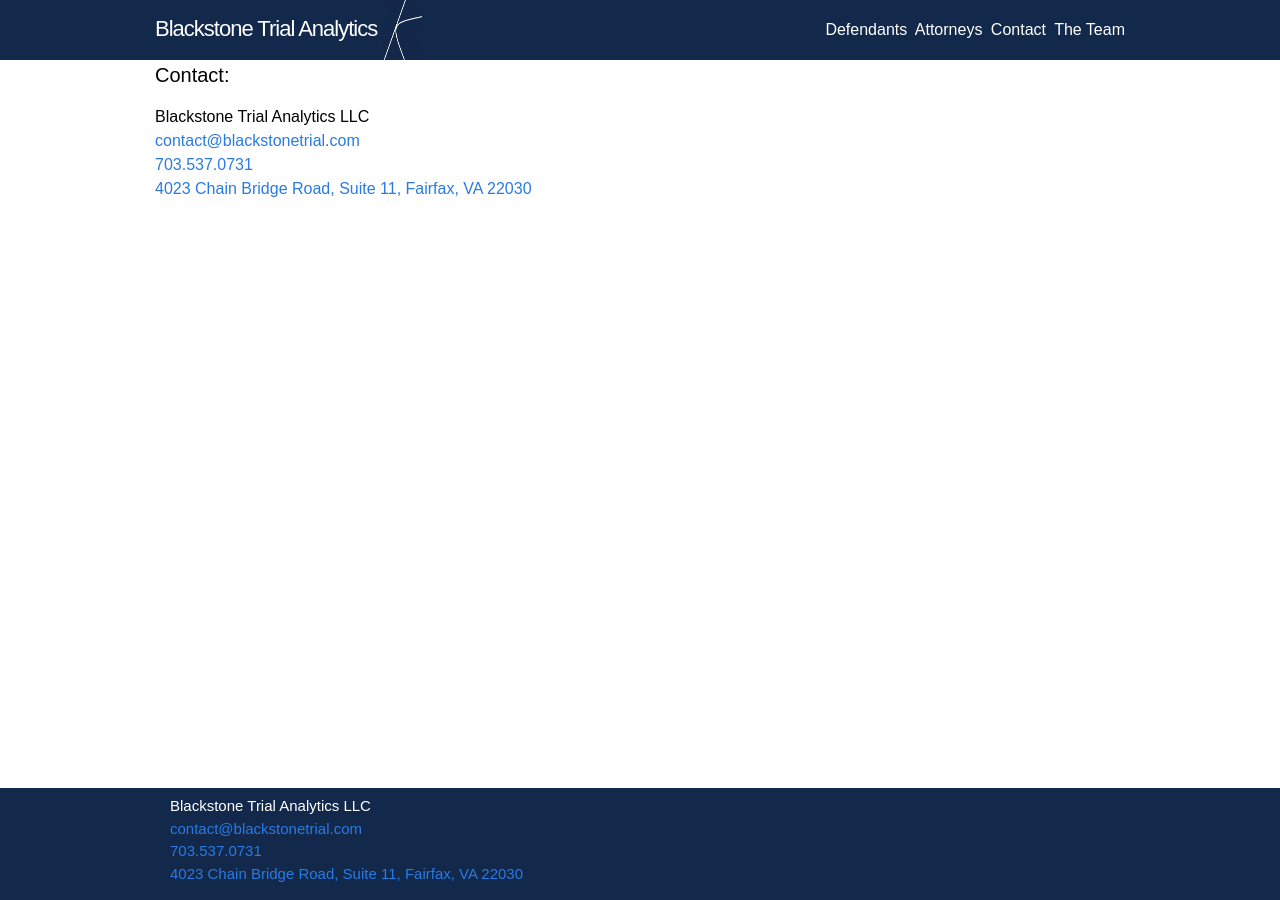
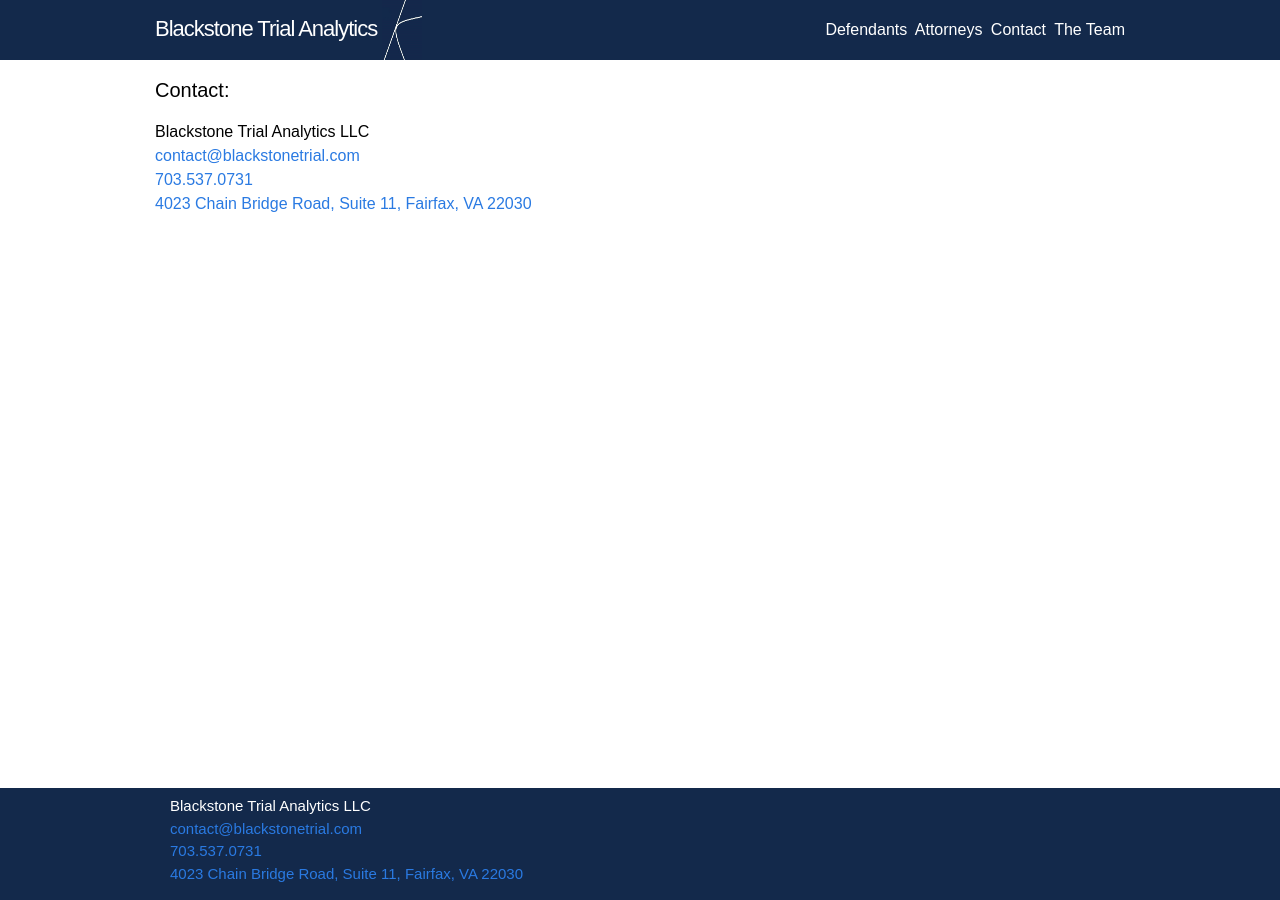
Before and after one commit to BlackstoneTrialAnalytics/BlackstoneTrialAnalytics.github.io, a Jekyll site: the page built from Contact/index.html, in a window 1280 px wide. Built offline with Jekyll 4.4.1, drawn with Linux system fonts in a browser that asks for light colours.

Commit message:
fixing h1/h3 consistency

```diff
--- a/Attorneys/index.html
+++ b/Attorneys/index.html
@@ -5,7 +5,7 @@
 ---
 
 <div class="home">
-    <h1 class="page-heading">Quantitative Legal Services Market Analysis</h1>
+    <h3 class="page-heading">Quantitative Legal Services Market Analysis</h3>
     <article>
         <p>A trial outcome is the final output of a complex process; complainants, prosecutors, defense attorneys and judges each play important roles in determining the character of that output. More precisely, the goals of each of these agents and the nature of their interactions are the determinants of trial output. </p>
         <p> By analyzing years of court data, we have been able to estimate the extent to which certain variables influence trial output; using these data as well as insight from economic theory, we were able to build an agent-based model of the LSM. We know both which variables agents care about and how these agents respond to relevant shocks. </p>
--- a/Contact/index.html
+++ b/Contact/index.html
@@ -18,7 +18,7 @@
 google.maps.event.addDomListener(window, 'load', initialize);
 </script>
 <div class="home">
-  <h1 class="page-heading">{{page.title}}:</h1>
+  <h3 class="page-heading">{{page.title}}:</h3>
   <article>
       <div class="contact" >
           <ul class="contact-list"">
--- a/The Team/index.html
+++ b/The Team/index.html
@@ -5,7 +5,7 @@
 ---
 
 <div class="home">
-  <h1 class="page-heading">{{page.title}}:</h1>
+  <h3 class="page-heading">{{page.title}}:</h3>
   <article>
       <div style="float:left;">
         <h3>J.D. Bridges, Managing Director</h3>
```
